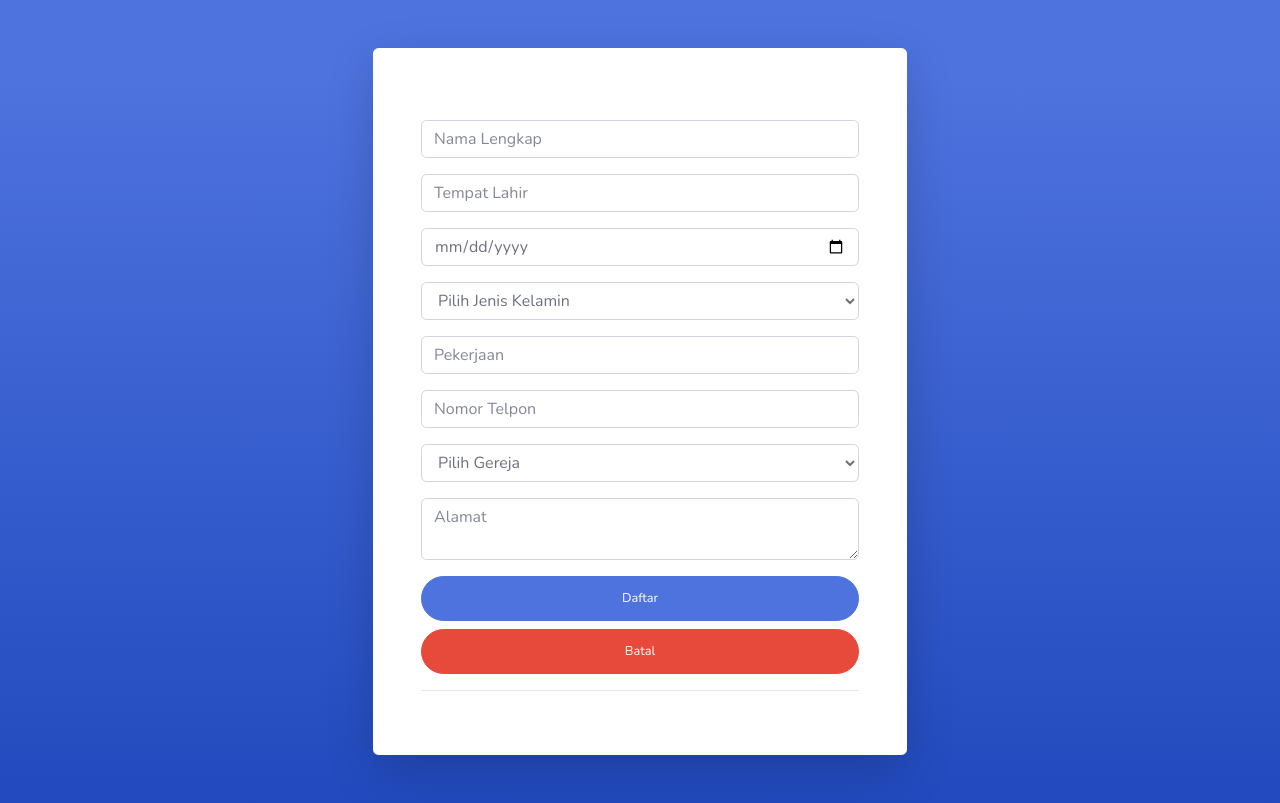
After one commit to alanlengkoan/SI-Klasis-Makassar, a Symfony app: template templates/register.html.twig in a window 1280 px wide. The commit adds this page. Run offline with Twig, Linux system fonts and the light colour scheme; the template is opened without the code that fills it, so the values that code supplies are empty; some libraries are stand-ins or nearby versions.

Commit message:
tambah menu dan tampilan register

```diff
--- a/templates/layout.html.twig
+++ b/templates/layout.html.twig
@@ -55,7 +55,8 @@
                     <li class="{{ (current_path == 'galeri') ? 'active' : '' }}"> <a href="{{ path('galeri') }}">Galeri</a> </li>
                     <li class="{{ (current_path == 'kontak') ? 'active' : '' }}"> <a href="{{ path('kontak') }}">Kontak</a> </li>
                     <li class="{{ (current_path == 'tentang') ? 'active' : '' }}"> <a href="{{ path('tentang') }}">Tentang</a> </li>
-                    <li class="book-a-table text-center"> <a href="{{ path('app_login') }}">Login</a> </li>
+                    <li class="book-a-table text-center pt-2 pb-2"> <a href="{{ path('app_register') }}">Daftar</a> </li>
+                    <li class="book-a-table text-center pt-2 pb-2"> <a href="{{ path('app_login') }}">Masuk</a> </li>
                 </ul>
             </nav>
         </div>
--- /dev/null
+++ b/templates/register.html.twig
@@ -0,0 +1,129 @@
+<!DOCTYPE html>
+<html lang="en">
+
+<head>
+    <meta charset="utf-8">
+    <meta http-equiv="X-UA-Compatible" content="IE=edge">
+    <meta name="viewport" content="width=device-width, initial-scale=1, shrink-to-fit=no">
+    <meta name="description" content="">
+    <meta name="author" content="">
+    <title>{{ halaman }}</title>
+
+    <link href="https://fonts.googleapis.com/css?family=Nunito:200,200i,300,300i,400,400i,600,600i,700,700i,800,800i,900,900i" rel="stylesheet">
+    <link href="{{ asset('assets/user/sb-admin-2.min.css') }}" rel="stylesheet">
+</head>
+
+<body class="bg-gradient-primary">
+    <div class="container">
+        <div class="row justify-content-center">
+            <div class="col-xl-6 col-lg-6 col-md-6">
+                <div class="card o-hidden border-0 shadow-lg my-5">
+                    <div class="card-body p-0">
+                        <div class="row">
+                            <div class="col-lg-12">
+                                <div class="p-5">
+                                    <div class="text-center">
+                                        <h1 class="h4 text-gray-900 mb-4">{{ halaman }}</h1>
+                                    </div>
+                                    <form id="form-add" class="user" action="{{ path('app_register_add') }}" method="post">
+
+                                        <input type="hidden" name="_csrf_token" value="{{ csrf_token('register') }}">
+
+                                        <div class="form-group">
+                                            <input type="text" class="form-control" name="inpnama" id="inpnama" placeholder="Nama Lengkap" />
+                                        </div>
+                                        <div class="form-group">
+                                            <input type="text" class="form-control" name="inptmp_lhr" id="inptmp_lhr" placeholder="Tempat Lahir" />
+                                        </div>
+                                        <div class="form-group">
+                                            <input type="date" class="form-control" name="inptgl_lhr" id="inptgl_lhr" placeholder="Tanggal Lahir" />
+                                        </div>
+                                        <div class="form-group">
+                                            <select class="form-control" name="inpjen_kel" id="inpjen_kel">
+                                                <option value="">Pilih Jenis Kelamin</option>
+                                                <option value="L">Laki - laki</option>
+                                                <option value="P">Perempuan</option>
+                                            </select>
+                                        </div>
+                                        <div class="form-group">
+                                            <input type="text" class="form-control" name="inppekerjaan" id="inppekerjaan" placeholder="Pekerjaan" />
+                                        </div>
+                                        <div class="form-group">
+                                            <input type="text" class="form-control" name="inpno_telpon" id="inpno_telpon" placeholder="Nomor Telpon" />
+                                        </div>
+                                        <div class="form-group">
+                                            <select class="form-control" name="inpgereja" id="inpgereja">
+                                                <option value="">Pilih Gereja</option>
+                                                {% for rows in gereja %}
+                                                    <option value="{{ rows.id_gereja }}">{{ rows.nama }}</option>
+                                                {% endfor %}
+                                            </select>
+                                        </div>
+                                        <div class="form-group">
+                                            <textarea class="form-control" name="inpalamat" id="inpalamat" placeholder="Alamat"></textarea>
+                                        </div>
+                                        <button type="submit" class="btn btn-primary btn-user btn-block">Daftar</button>
+                                        <a href="/" class="btn btn-danger btn-user btn-block">Batal</a>
+                                        <hr>
+                                    </form>
+                                </div>
+                            </div>
+                        </div>
+                    </div>
+                </div>
+            </div>
+        </div>
+    </div>
+
+    <script src="{{ asset('assets/user/vendor/jquery/jquery.min.js') }}"></script>
+    <script src="{{ asset('assets/user/vendor/bootstrap/js/bootstrap.bundle.min.js') }}"></script>
+    <script src="https://unpkg.com/sweetalert/dist/sweetalert.min.js"></script>
+    <script src="https://cdnjs.cloudflare.com/ajax/libs/parsley.js/2.9.2/parsley.min.js"></script>
+
+    <script>
+        // untuk register jemaat
+        var untukRegisterJemaat = function() {
+            $('#form-add').submit(function(e) {
+                e.preventDefault();
+
+                $('#inpnama').attr('required', 'required');
+                $('#inptmp_lhr').attr('required', 'required');
+                $('#inptgl_lhr').attr('required', 'required');
+                $('#inpjen_kel').attr('required', 'required');
+                $('#inppekerjaan').attr('required', 'required');
+                $('#inpno_telpon').attr('required', 'required');
+                $('#inpgereja').attr('required', 'required');
+                $('#inpalamat').attr('required', 'required');
+
+                if ($('#form-add').parsley().isValid() == true) {
+                    $.ajax({
+                        method: $(this).attr('method'),
+                        url: $(this).attr('action'),
+                        data: new FormData(this),
+                        contentType: false,
+                        processData: false,
+                        dataType: 'json',
+                        beforeSend: function() {
+                            $('#add').attr('disabled', 'disabled');
+                            $('#add').html('Menunggu');
+                        },
+                        success: function(response) {
+                            swal({
+                                title: response.title,
+                                text: response.text,
+                                icon: response.type,
+                                button: response.button,
+                            })
+                            .then((value) => {
+                                location.href = '/'
+                            });
+                        }
+                    })
+                }
+            });
+        }();
+    </script>
+
+</body>
+
+</html>
```
Also changed, not shown: src/Controller/SecurityController.php (+72 -0 lines).
